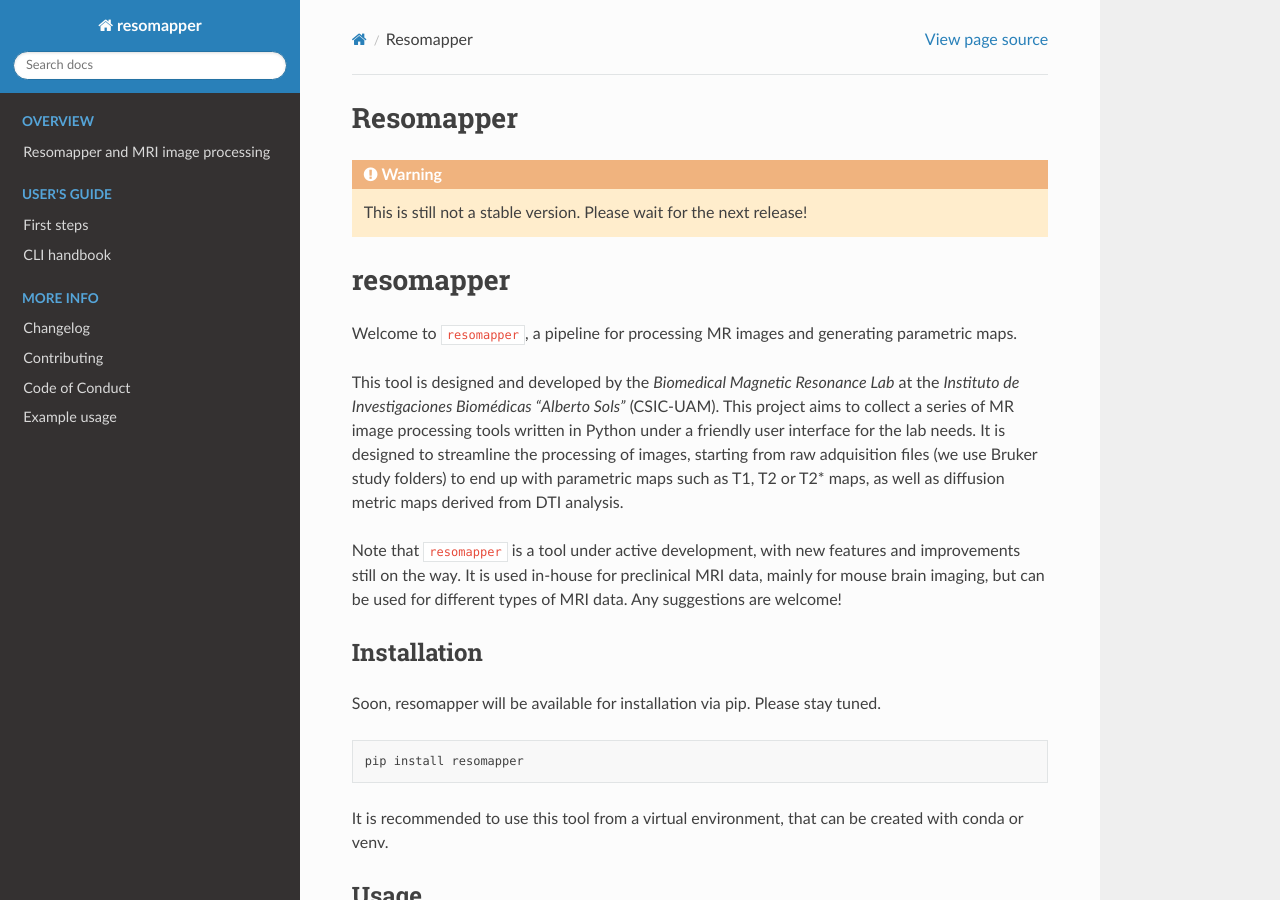
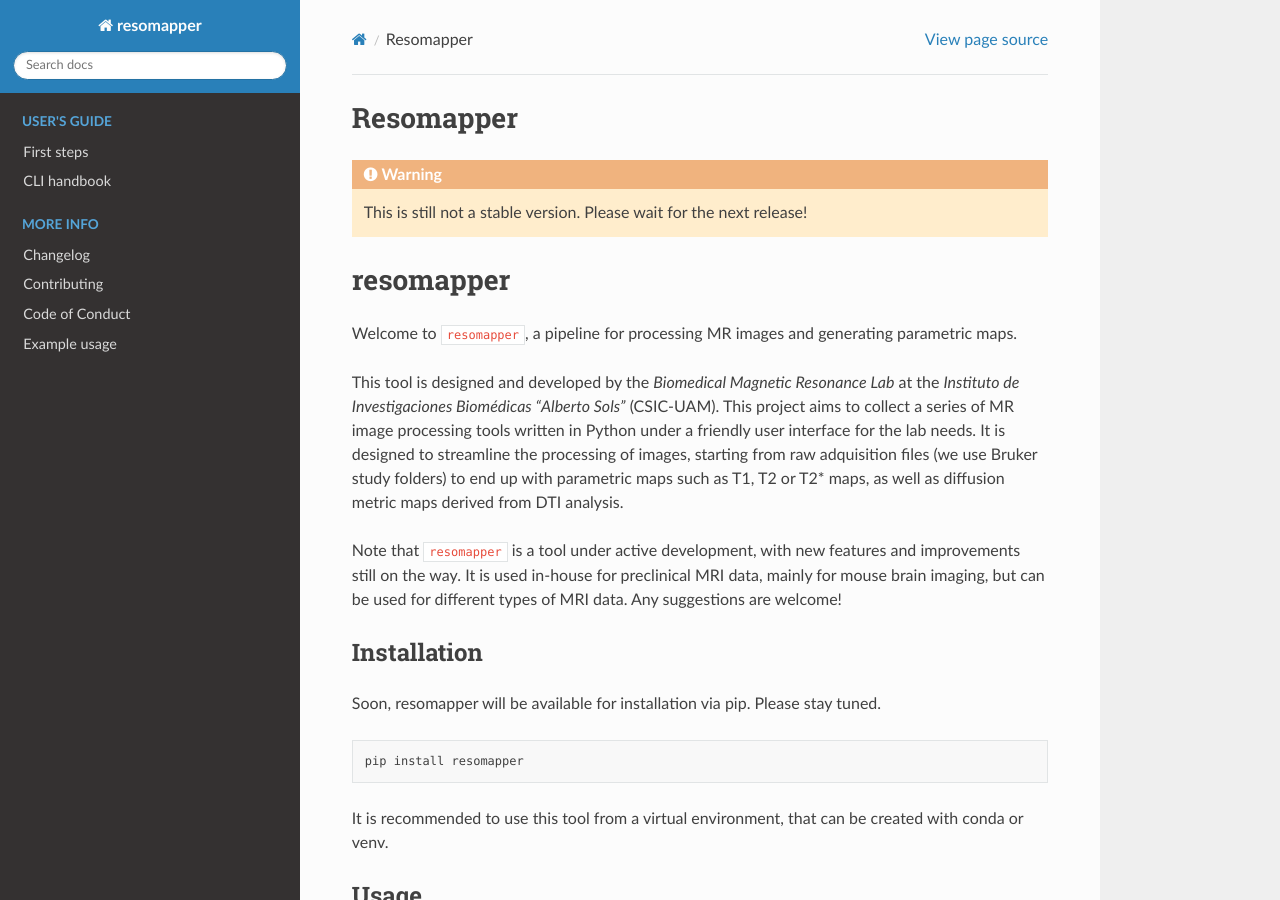
Before and after one commit to Biomedical-MR/resomapper, a Sphinx documentation site: the page built from docs/index.md, in a window 1280 px wide and 900 px high. Built offline with Sphinx 7.4.7 and the Read the Docs theme 2.0.0, drawn with Linux system fonts in a browser that asks for light colours; pages that are not in the unit, such as notebooks, are missing from menus; some of the changed lines change nothing that is shown.

Commit message:
Fix index error

````diff
--- a/docs/index.md
+++ b/docs/index.md
@@ -6,13 +6,13 @@
 ```{include} ../README.md
 ```
 
-```{toctree}
-:maxdepth: 1
-:hidden:
-:caption: Overview
+% ```{toctree}
+% :maxdepth: 1
+% :hidden:
+% :caption: Overview
 
-resomapper_intro.md
-```
+% resomapper_intro.md
+% ```
 
 ```{toctree}
 :maxdepth: 1
--- a/docs/resomapper_intro.md
+++ b/docs/resomapper_intro.md
@@ -1 +1,3 @@
 # Resomapper and MRI image processing
+
+Resomapper is a image processing pipeline.
````
